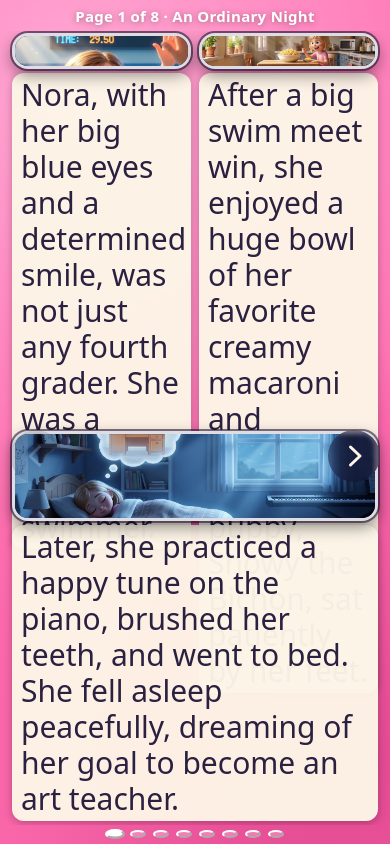
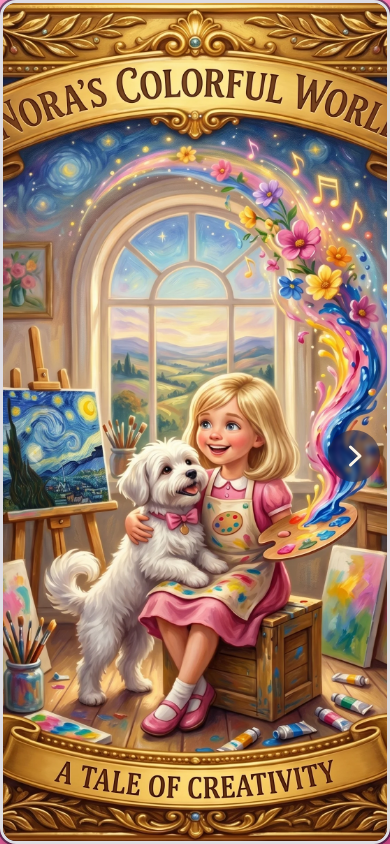
Before and after one commit to davidakant/NoraStorybook01, a plain HTML site: page index.html in a window 390 px wide. Drawn offline with Linux system fonts and the light colour scheme.

Commit message:
Added cover and book end

```diff
--- a/app.js
+++ b/app.js
@@ -2,13 +2,18 @@
   const rail = document.createElement("div");
   rail.className = "pages-rail";
 
+  const app = document.getElementById("app");
   const track = document.getElementById("track");
   const storyTitle = document.getElementById("storyTitle");
   const prevBtn = document.getElementById("prevBtn");
   const nextBtn = document.getElementById("nextBtn");
   const indicator = document.getElementById("pageIndicator");
 
-  const TOTAL = STORY.length;
+  // COVER_PAGE/END_PAGE are bookends around the numbered story - they sit
+  // in the rail (so swipe/arrow nav flows through them naturally) but are
+  // excluded from the "Page X of N" count and the dots, see updateChrome().
+  const PAGES = [COVER_PAGE, ...STORY, END_PAGE];
+  const TOTAL = PAGES.length;
   let current = 0;
   let dragOffset = 0;
   let dragging = false;
@@ -97,6 +102,16 @@
 
   function buildPage(pageData, pageIndex) {
     const page = document.createElement("section");
+
+    if (pageData.kind === "bookend") {
+      page.className = "page page--bookend";
+      page.setAttribute("aria-label", pageData.alt);
+      const frame = buildFrame(pageData, "cover", 1, "single", pageIndex === 0);
+      frame.classList.add("media-frame--bookend");
+      page.appendChild(frame);
+      return page;
+    }
+
     page.className = "page";
     page.setAttribute("aria-label", `Page ${pageData.page}: ${pageData.title}`);
 
@@ -111,6 +126,8 @@
     return page;
   }
 
+  // Dots represent only the 8 numbered story pages; rail index = dot index
+  // + 1 since COVER_PAGE occupies rail index 0.
   function buildIndicator() {
     indicator.innerHTML = "";
     STORY.forEach((_, i) => {
@@ -118,20 +135,22 @@
       dot.className = "dot";
       dot.type = "button";
       dot.setAttribute("aria-label", `Go to page ${i + 1}`);
-      dot.addEventListener("click", () => goTo(i));
+      dot.addEventListener("click", () => goTo(i + 1));
       indicator.appendChild(dot);
     });
   }
 
   function updateIndicator() {
     [...indicator.children].forEach((dot, i) => {
-      dot.classList.toggle("active", i === current);
+      dot.classList.toggle("active", i + 1 === current);
     });
   }
 
   function updateChrome() {
-    const data = STORY[current];
-    storyTitle.textContent = `Page ${data.page} of ${TOTAL} · ${data.title}`;
+    const data = PAGES[current];
+    const isBookend = data.kind === "bookend";
+    app.classList.toggle("app--bookend", isBookend);
+    if (!isBookend) storyTitle.textContent = `Page ${data.page} of ${STORY.length} · ${data.title}`;
     prevBtn.disabled = current === 0;
     nextBtn.disabled = current === TOTAL - 1;
     updateIndicator();
@@ -420,7 +439,7 @@
     frame.addEventListener("touchmove", (e) => e.stopPropagation());
   }
 
-  STORY.forEach((pageData, i) => rail.appendChild(buildPage(pageData, i)));
+  PAGES.forEach((pageData, i) => rail.appendChild(buildPage(pageData, i)));
   track.appendChild(rail);
   buildIndicator();
   setTransform(false);
--- a/data.js
+++ b/data.js
@@ -28,6 +28,26 @@
 // gap, since the anchor corner's two edges stay flush with the frame at any
 // zoom level). `pan` and `zoom` are mutually exclusive per image. Optional
 // `zoomScale` (default 1.3) overrides how far in it zooms.
+//
+// COVER_PAGE and END_PAGE are bookends, not part of the numbered story (the
+// header's "Page X of 8" and the page-indicator dots both only count
+// STORY). Each is a single image filling the entire screen edge to edge -
+// no header, no caption, no dots while one is showing (see app.js/styles.css).
+const COVER_PAGE = {
+  kind: "bookend",
+  src: "images/cover.webp",
+  alt: "Book cover: Nora's Colorful World, A Tale of Creativity - Nora and Snowy in her art studio",
+  width: 1792,
+  height: 2400,
+};
+const END_PAGE = {
+  kind: "bookend",
+  src: "images/the-end.webp",
+  alt: "The End - Nora and Snowy waving goodbye among sunflowers and a starry painted sky",
+  width: 896,
+  height: 1200,
+};
+
 const STORY = [
   {
     page: 1,
@@ -222,6 +242,7 @@ const STORY = [
             alt: "Giant sunflowers and hydrangeas bursting open as vines crush The Eraser's vacuum",
             width: 1376,
             height: 768,
+            pan: "down",
             caption:
               "Giant, bright yellow sunflowers and huge, puffy blue hydrangeas actively burst and sprouted from where the water splashed. The thick green vines tangled right around The Eraser's vacuum. With a large “POP!”, the clunky vacuum broke, and a puff of smoke burst from its top.",
           },
@@ -234,6 +255,7 @@ const STORY = [
             alt: "Aqua Artist and Snowy diving into the restored, swirling paint river",
             width: 1376,
             height: 768,
+            pan: "left",
             caption:
               "The Eraser grumbled from the shadows and ran away into the grayness, while a beautiful, swirling paint river filled the terrain again. Aqua Artist Nora and Snowy dove in, making a colorful splash. Suddenly, the warm morning sun woke her up.",
           },
@@ -280,7 +302,7 @@ const STORY = [
           {
             src: "images/p8-1.webp",
             alt: "Nora in her art-filled bedroom, surrounded by her drawings",
-            width: 1376,
+            width: 1408,
             height: 768,
             caption:
               "Nora had saved the day, and now she was bringing the magic to life with her art, exactly as she wanted to do as a future art teacher. She realized that even when she wasn't a superhero, she could still use her creativity to make the world a more colorful, wonderful place.",
--- a/styles.css
+++ b/styles.css
@@ -72,6 +72,14 @@ body {
   }
 }
 
+/* Cover/end pages fill the entire screen - hiding the header and dots lets
+   #track's flex:1 1 auto grow into the space they would have taken, rather
+   than just sitting empty above/below a smaller image. */
+.app--bookend #bookHeader,
+.app--bookend #pageIndicator {
+  display: none;
+}
+
 #bookHeader {
   flex: 0 0 auto;
   display: flex;
@@ -113,6 +121,20 @@ body {
   flex-direction: column;
   padding: 2px 12px 4px;
   overflow: hidden;
+}
+
+/* Cover/end pages: a single image filling the page edge to edge - no
+   padding, no panel border/shadow/rounding. */
+.page--bookend {
+  padding: 0;
+}
+
+.media-frame--bookend {
+  width: 100%;
+  height: 100%;
+  border: none;
+  border-radius: 0;
+  box-shadow: none;
 }
 
 /* Hard rule: every page has exactly 2 rows (one per paragraph), stacked one
```
Also changed, not shown: business case study.txt (added, +12 -0 lines), image-manifest.json (+20 -4 lines), images/cover.webp (added), images/p8-1.webp, images/the-end.webp (added), source-images/P8-1-old.jpeg (renamed from source-images/P8-1.jpeg), 3 other files.
